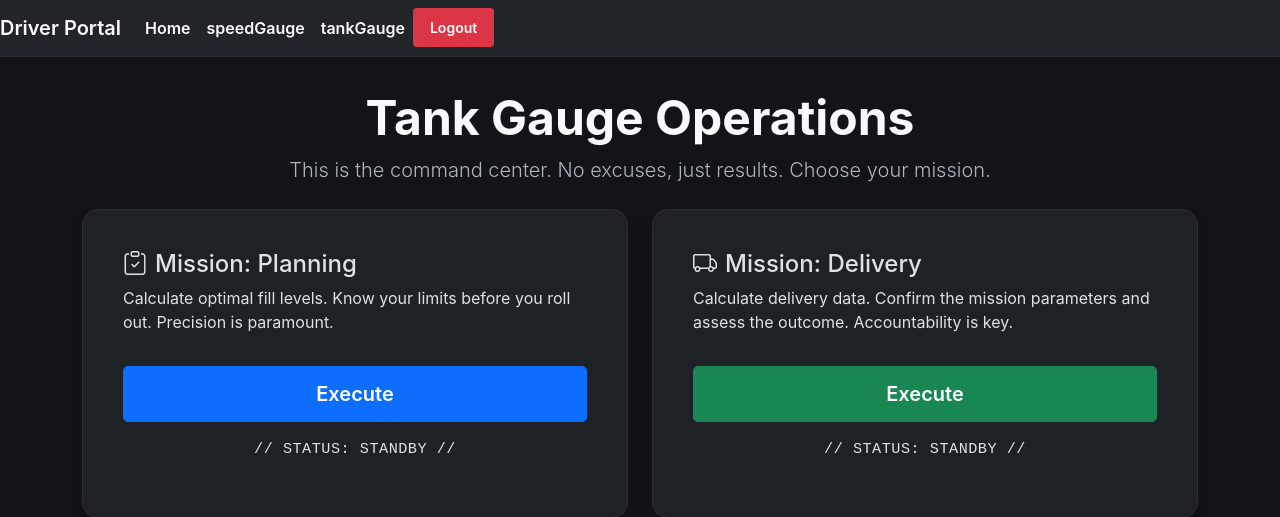
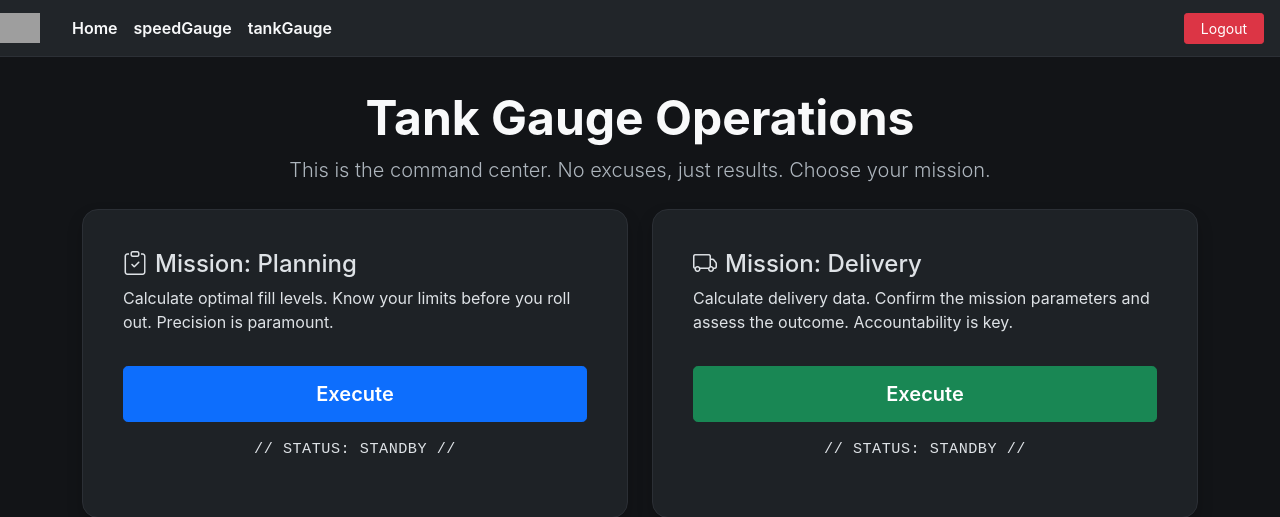
Before and after one commit to ShaggyBadger/Pretreip_flask, a Flask app: page /tankgauge/ in a window 1280 px wide. Shown: the top 517 px of the page. Run offline with Flask 3, Linux system fonts and the light colour scheme; the visitor is signed in with stand-in values (Sample User, id 1); parts of the project's set-up code (start-up, migrations or seed data) failed here and were passed over; some libraries are stand-ins or nearby versions; grey boxes are pictures that could not be loaded.

Commit message:
added code to put image into title and navbar

```diff
--- a/flask_app/templates/base.html
+++ b/flask_app/templates/base.html
@@ -8,6 +8,7 @@
 		<link rel="stylesheet" href="{{ url_for('static', filename='bootstrap-5.0.2-dist/css/bootstrap.min.css') }}">
 		<!-- Later in body, add JS if needed -->
 		<title>{% block title %}The J Files{% endblock %}</title>
+    <link rel="icon" href="{{ url_for('static', filename='images/swtoEagleWhite.png') }}" type="image/png">
 		<link rel="stylesheet" href="https://cdn.jsdelivr.net/npm/bootstrap-icons@1.10.5/font/bootstrap-icons.css">
 
 	         <style>
--- a/flask_app/templates/nav_menu.html
+++ b/flask_app/templates/nav_menu.html
@@ -1,5 +1,11 @@
 <nav class="navbar navbar-expand-lg navbar-dark bg-dark">
-  <a class="navbar-brand" href="/">Driver Portal</a>
+  <a class="navbar-brand" href="/"
+    ><img
+      src="{{ url_for('static', filename='images/swtoEagleWhite.png') }}"
+      alt="Logo"
+      height="30"
+      class="d-inline-block align-top me-2"
+  /></a>
 
   <button
     class="navbar-toggler"
@@ -21,14 +27,17 @@
       <li>
         <a class="nav-link" href="{{ url_for('tankgauge.home') }}">tankGauge</a>
       </li>
-      <li class="nav-item">
-        <div class="d-flex">
-          <a
-            class="nav-link btn btn-danger btn-sm text-white px-3"
-            href="{{ url_for('auth_bp.logout') }}"
-            >Logout</a
-          >
-        </div>
+    </ul>
+
+    <!-- Right logout -->
+    <ul class="navbar-nav ms-auto">
+      <li class="nav-item me-3">
+        <a
+          class="btn btn-danger btn-sm text-white px-3"
+          href="{{ url_for('auth_bp.logout') }}"
+        >
+          Logout
+        </a>
       </li>
     </ul>
   </div>
```
